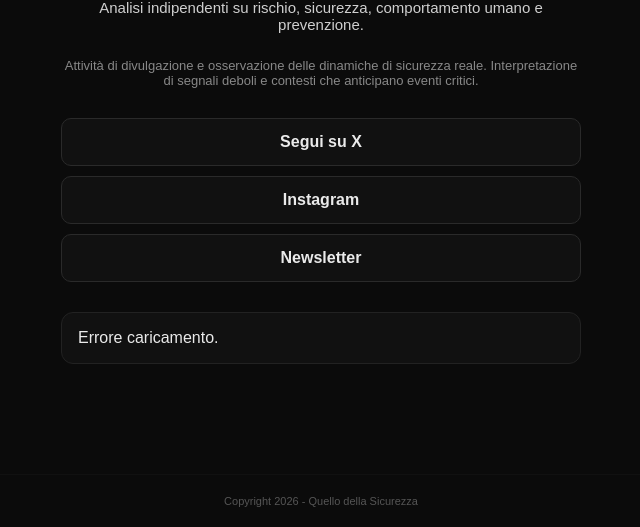
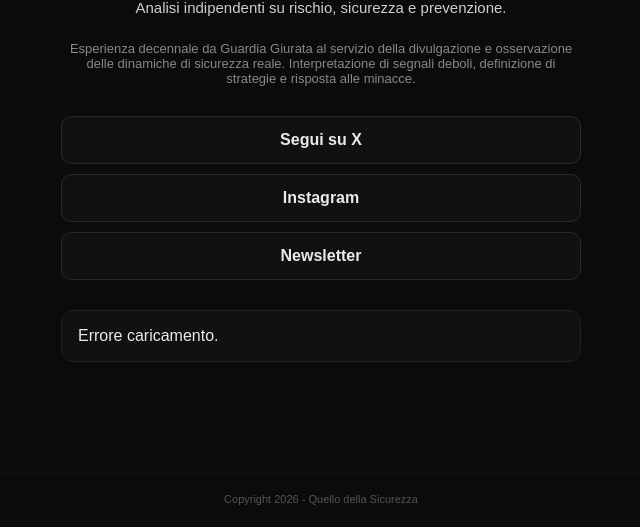
Before and after one commit to quellodellasicurezza/Quellodellasicurezza, a plain HTML site: page index.html in a window 1280 px wide. Shown: the part 273-800 px from the top of the page, without its empty margins (319-959 px from the left). Drawn offline with Linux system fonts and the light colour scheme; no server answers; a script that the page names is missing.

Commit message:
Update index.html

```diff
--- a/index.html
+++ b/index.html
@@ -111,12 +111,12 @@
   <h1>Quello della Sicurezza</h1>
 
   <div class="bio">
-    Analisi indipendenti su rischio, sicurezza, comportamento umano e prevenzione.
+    Analisi indipendenti su rischio, sicurezza e prevenzione.
   </div>
 
   <div class="section">
-    Attività di divulgazione e osservazione delle dinamiche di sicurezza reale.
-    Interpretazione di segnali deboli e contesti che anticipano eventi critici.
+    Esperienza decennale da Guardia Giurata al servizio della divulgazione e osservazione delle dinamiche di sicurezza reale.
+    Interpretazione di segnali deboli, definizione di strategie e risposta alle minacce.
   </div>
 
   <div class="buttons">
```
